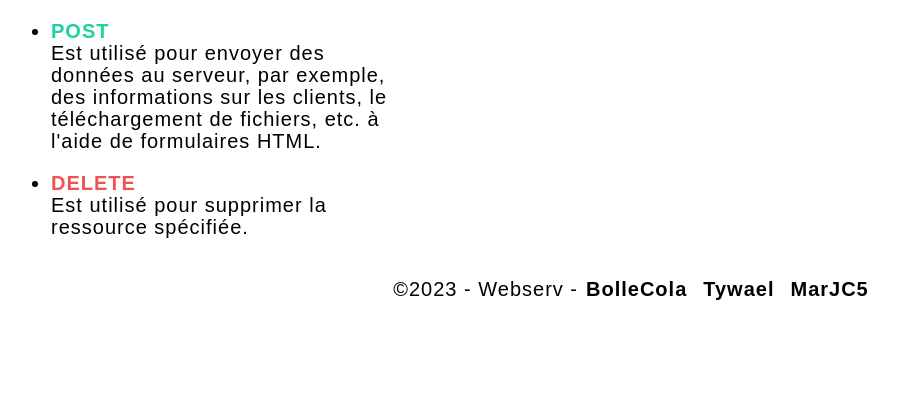
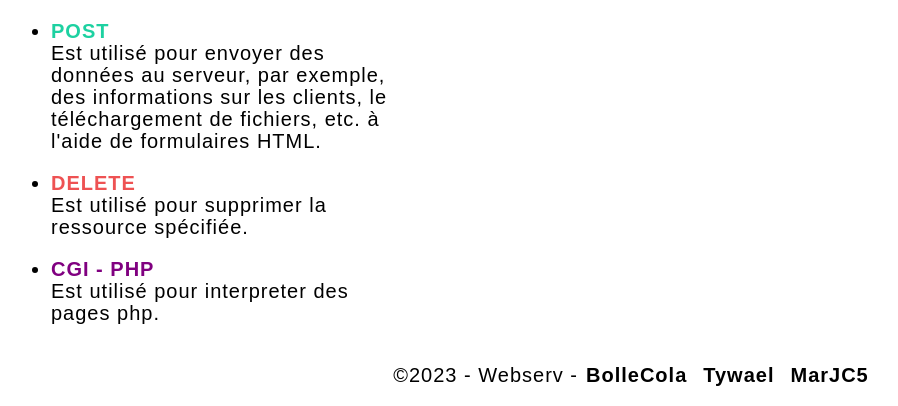
Before and after one commit to MarJC5/webserv, a PHP site: page /index.html in a window 1280 px wide. Shown: the part 528-934 px from the top of the page, without its empty margins (5-903 px from the left). Before the commit the page ends 828 px from the top, so only its background shows below. Run offline with PHP 8.4, Linux system fonts and the light colour scheme; some web fonts are replaced.

Commit message:
add: cgi ref to main page

```diff
--- a/project/www/index.html
+++ b/project/www/index.html
@@ -63,6 +63,11 @@
                     <a href="/methods/delete.html" class="red">DELETE</a><br/> Est utilisé pour supprimer la ressource spécifiée.
                 </p>
             </li>
+            <li>
+                <p class="text-info">
+                    <a href="/index.php" class="yellow">CGI - PHP</a><br/> Est utilisé pour interpreter des pages php.
+                </p>
+            </li>
         </ul>
     </section>
 </main>
--- a/project/www/src/stylesheets/main.css
+++ b/project/www/src/stylesheets/main.css
@@ -127,6 +127,10 @@ footer .container {
     color: var(--error);
 }
 
+.yellow {
+    color: purple;
+}
+
 .green {
     color: var(--success);
 }
```
Also changed, not shown: 1 other file.
